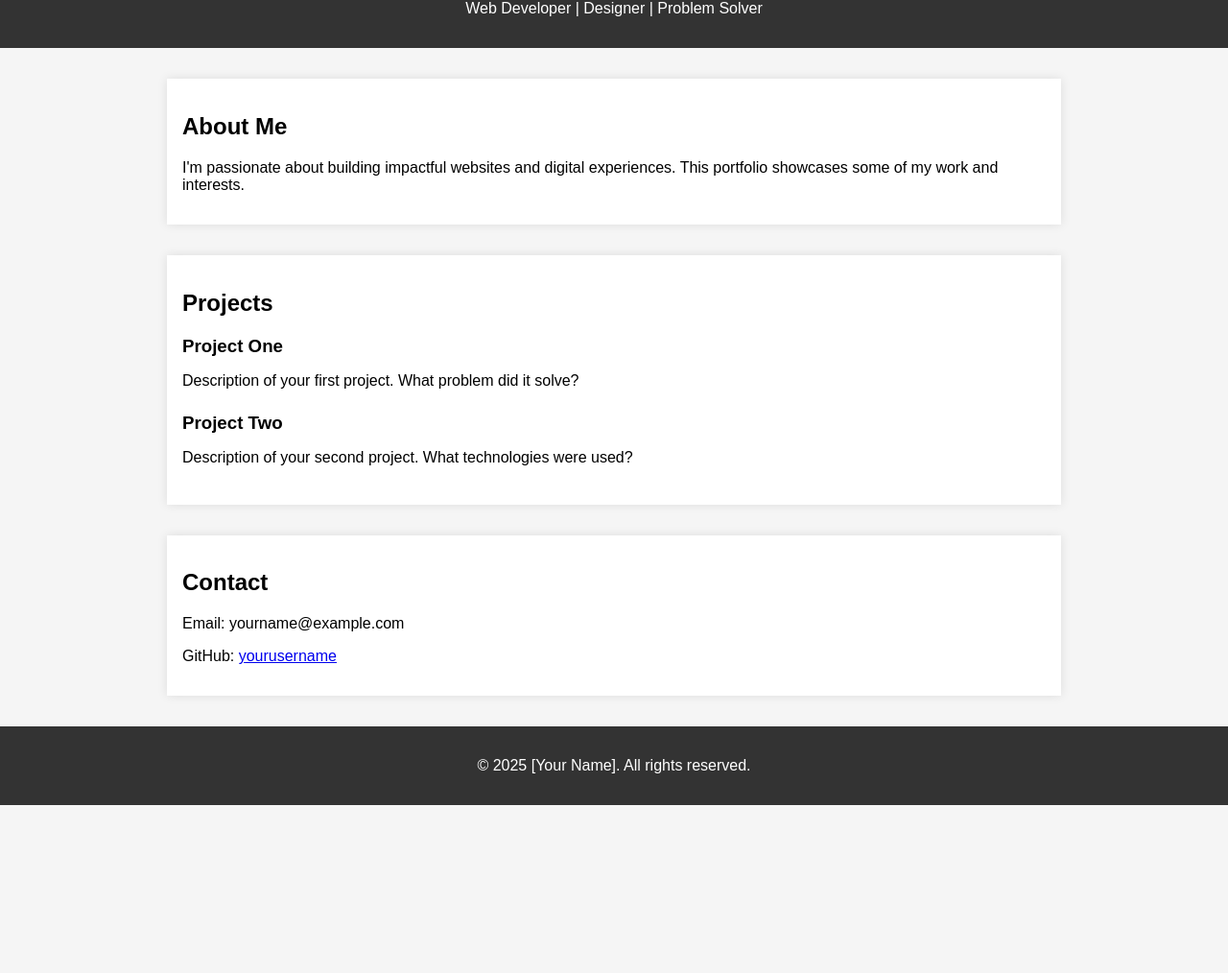
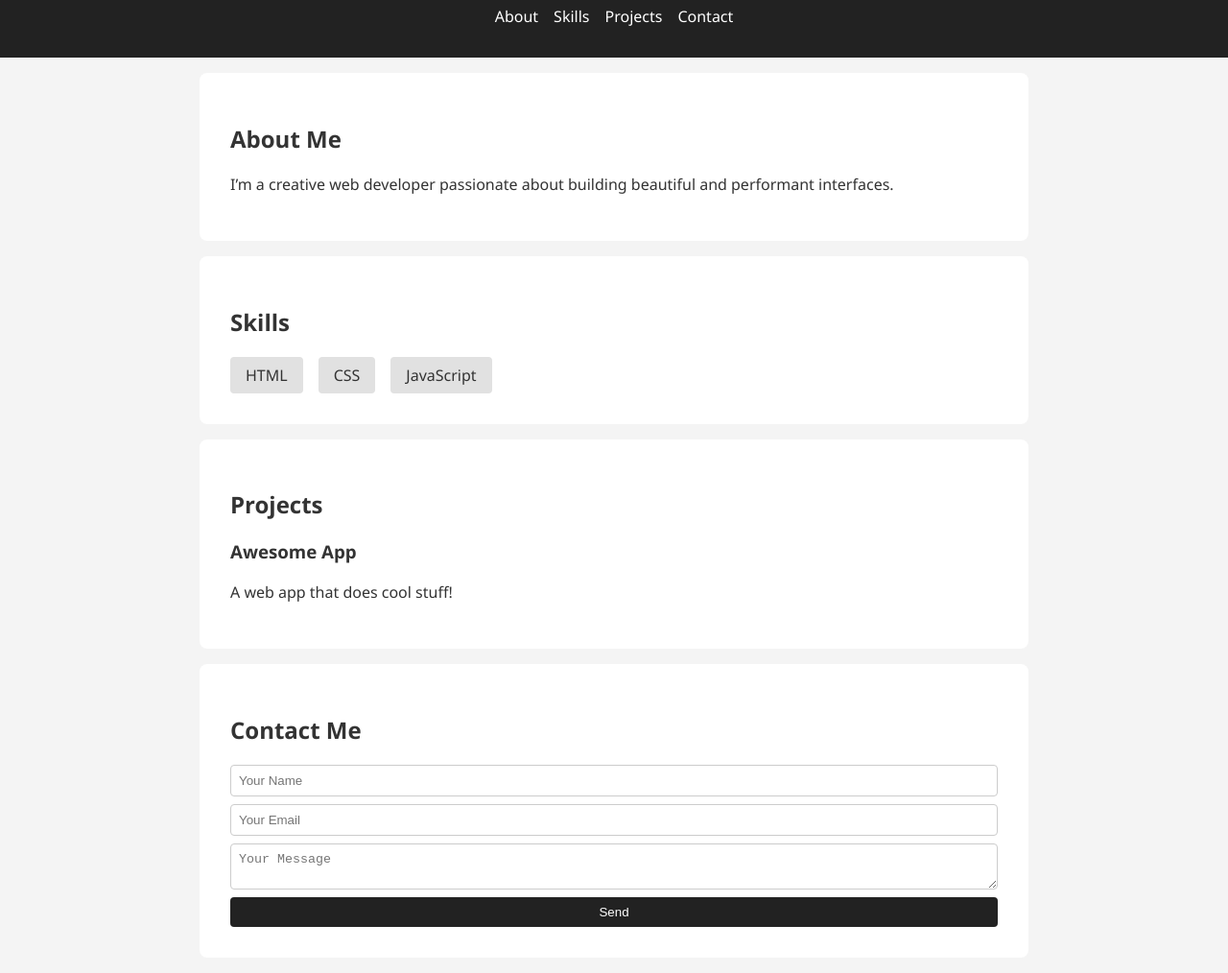
Before and after one commit to Ace-vince/seminar-1, a plain HTML site: page index.html in a window 1280 px wide. Shown: the part 96-1110 px from the top of the page at 96% size. Before the commit the page ends 935 px from the top, so only its background shows below. Drawn offline with Linux system fonts and the light colour scheme.

Commit message:
'updated'

```diff
--- a/index.html
+++ b/index.html
@@ -6,72 +6,131 @@
   <title>My Portfolio</title>
   <style>
     body {
-      font-family: Arial, sans-serif;
       margin: 0;
-      padding: 0;
-      background: #f5f5f5;
+      font-family: 'Segoe UI', sans-serif;
+      background: #f4f4f4;
+      color: #333;
     }
+
     header {
-      background: #333;
-      color: white;
+      background: #222;
+      color: #fff;
       padding: 1rem;
       text-align: center;
     }
+
+    nav ul {
+      list-style: none;
+      padding: 0;
+      display: flex;
+      justify-content: center;
+      gap: 1rem;
+    }
+
+    nav a {
+      color: #fff;
+      text-decoration: none;
+    }
+
     section {
-      max-width: 900px;
-      margin: 2rem auto;
-      padding: 1rem;
+      padding: 2rem;
+      margin: 1rem auto;
+      max-width: 800px;
       background: white;
-      box-shadow: 0 0 10px rgba(0,0,0,0.1);
+      border-radius: 8px;
     }
-    .project {
-      margin-bottom: 1.5rem;
+
+    .skill-list {
+      display: flex;
+      gap: 1rem;
     }
-    .project h3 {
-      margin-bottom: 0.5rem;
+
+    .skill {
+      background: #e1e1e1;
+      padding: 0.5rem 1rem;
+      border-radius: 4px;
     }
-    footer {
-      text-align: center;
-      padding: 1rem;
-      background: #333;
+
+    form {
+      display: flex;
+      flex-direction: column;
+      gap: 0.5rem;
+    }
+
+    input, textarea {
+      padding: 0.5rem;
+      border: 1px solid #ccc;
+      border-radius: 4px;
+    }
+
+    button {
+      background: #222;
       color: white;
+      padding: 0.5rem;
+      border: none;
+      border-radius: 4px;
+      cursor: pointer;
+    }
+
+    button:hover {
+      background: #444;
     }
   </style>
 </head>
 <body>
   <header>
-    <h1>Hi, I'm [Your Name]</h1>
-    <p>Web Developer | Designer | Problem Solver</p>
+    <h1>Hi, I'm Alex</h1>
+    <nav>
+      <ul>
+        <li><a href="#about">About</a></li>
+        <li><a href="#skills">Skills</a></li>
+        <li><a href="#projects">Projects</a></li>
+        <li><a href="#contact">Contact</a></li>
+      </ul>
+    </nav>
   </header>
 
-  <section>
+  <section id="about">
     <h2>About Me</h2>
-    <p>
-      I'm passionate about building impactful websites and digital experiences.
-      This portfolio showcases some of my work and interests.
-    </p>
+    <p>I’m a creative web developer passionate about building beautiful and performant interfaces.</p>
   </section>
 
-  <section>
-    <h2>Projects</h2>
-    <div class="project">
-      <h3>Project One</h3>
-      <p>Description of your first project. What problem did it solve?</p>
-    </div>
-    <div class="project">
-      <h3>Project Two</h3>
-      <p>Description of your second project. What technologies were used? </p>
+  <section id="skills">
+    <h2>Skills</h2>
+    <div class="skill-list">
+      <div class="skill">HTML</div>
+      <div class="skill">CSS</div>
+      <div class="skill">JavaScript</div>
     </div>
   </section>
 
-  <section>
-    <h2>Contact</h2>
-    <p>Email: yourname@example.com</p>
-    <p>GitHub: <a href="https://github.com/yourusername" target="_blank">yourusername</a></p>
+  <section id="projects">
+    <h2>Projects</h2>
+    <div class="project">
+      <h3>Awesome App</h3>
+      <p>A web app that does cool stuff!</p>
+    </div>
   </section>
 
-  <footer>
-    <p>© 2025 [Your Name]. All rights reserved.</p>
-  </footer>
+  <section id="contact">
+    <h2>Contact Me</h2>
+    <form>
+      <input type="text" placeholder="Your Name" required />
+      <input type="email" placeholder="Your Email" required />
+      <textarea placeholder="Your Message" required></textarea>
+      <button type="submit">Send</button>
+    </form>
+  </section>
+
+  <script>
+    document.querySelectorAll("nav a").forEach(link => {
+      link.addEventListener("click", e => {
+        e.preventDefault();
+        document.querySelector(link.getAttribute("href")).scrollIntoView({
+          behavior: "smooth"
+        });
+      });
+    });
+  </script>
 </body>
 </html>
```
